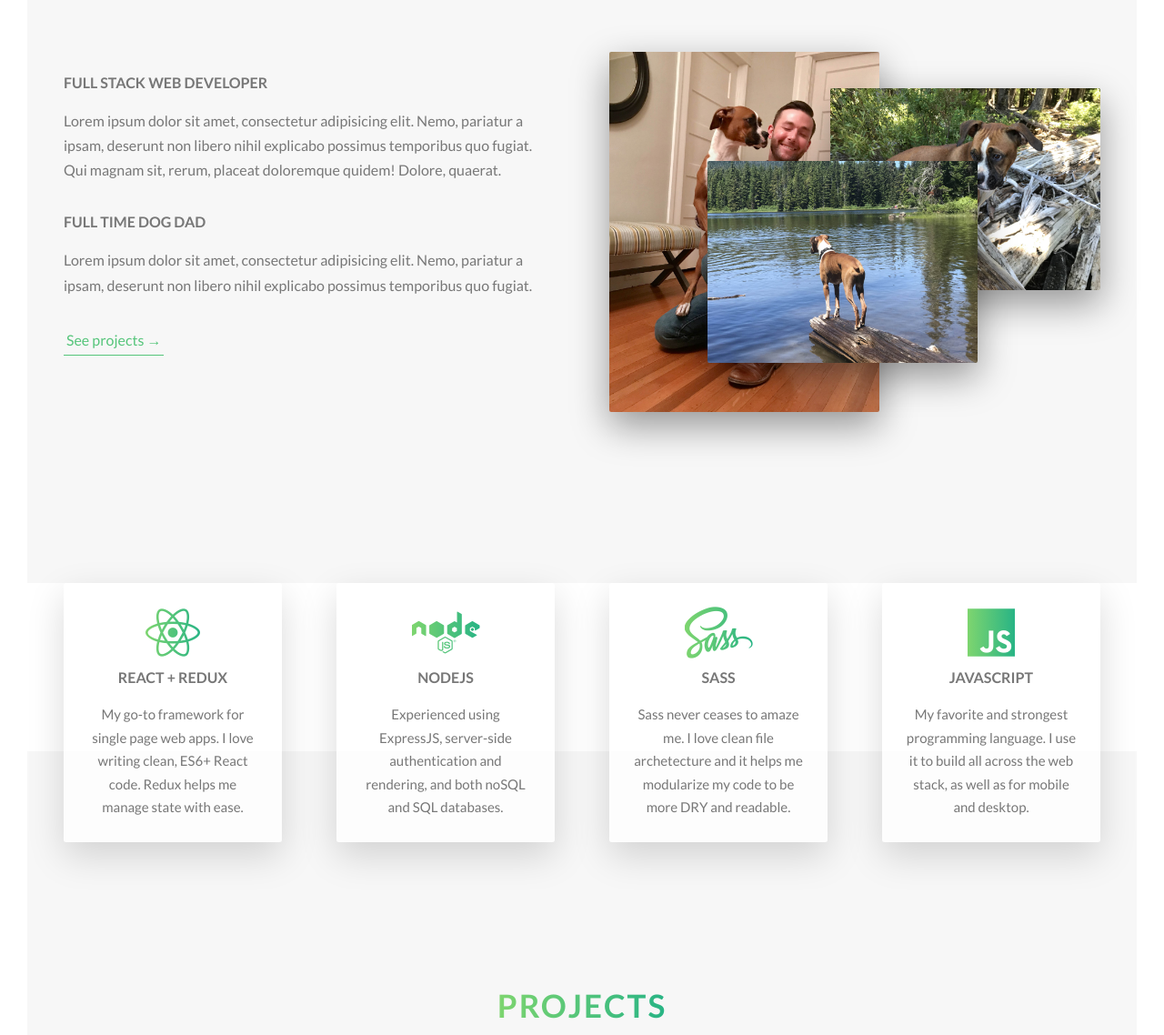
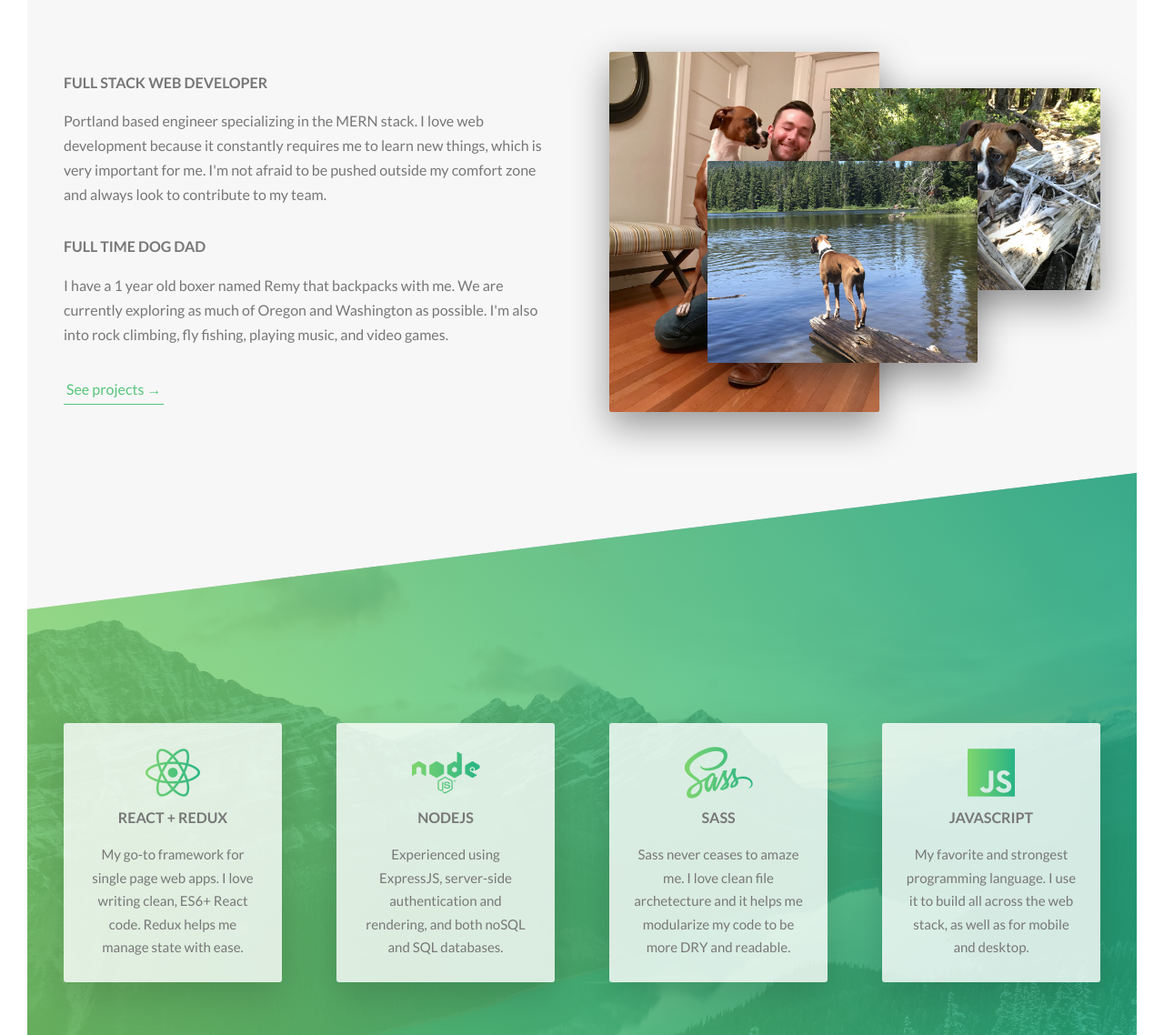
Before and after one commit to kyleludlow/portfolio_v3, a website: page index.html in a window 1280 px wide. Shown: the part 943-2081 px from the top of the page at 91% size. Drawn offline with Linux system fonts and the light colour scheme.

Commit message:
updates about me paragraph text

```diff
--- a/index.html
+++ b/index.html
@@ -63,11 +63,11 @@
             <div class="col-1-of-2">
               <h3 class="heading-tertiary u-margin-bottom-small">Full Stack Web Developer</h3>
               <p class="paragraph">
-                Lorem ipsum dolor sit amet, consectetur adipisicing elit. Nemo, pariatur a ipsam, deserunt non libero nihil explicabo possimus temporibus quo fugiat. Qui magnam sit, rerum, placeat doloremque quidem! Dolore, quaerat.
+                Portland based engineer specializing in the MERN stack. I love web development because it constantly requires me to learn new things, which is very important for me. I'm not afraid to be pushed outside my comfort zone and always look to contribute to my team.
               </p>
               <h3 class="heading-tertiary u-margin-bottom-small">Full time dog dad</h3>
               <p class="paragraph">
-                Lorem ipsum dolor sit amet, consectetur adipisicing elit. Nemo, pariatur a ipsam, deserunt non libero nihil explicabo possimus temporibus quo fugiat.
+                I have a 1 year old boxer named Remy that backpacks with me. We are currently exploring as much of Oregon and Washington as possible. I'm also into rock climbing, fly fishing, playing music, and video games.
               </p>
 
               <a href="#section-projects" class="btn-text">See projects &rarr;</a>
--- a/sass/pages/_home.scss
+++ b/sass/pages/_home.scss
@@ -4,7 +4,7 @@
   margin-top: -20vh
 }
 
-.section-features {
+.section-skills {
   padding: 20rem 0;
   background-image: linear-gradient(
     to right,
```
Also changed, not shown: css/style.css, img/hero.jpg.
